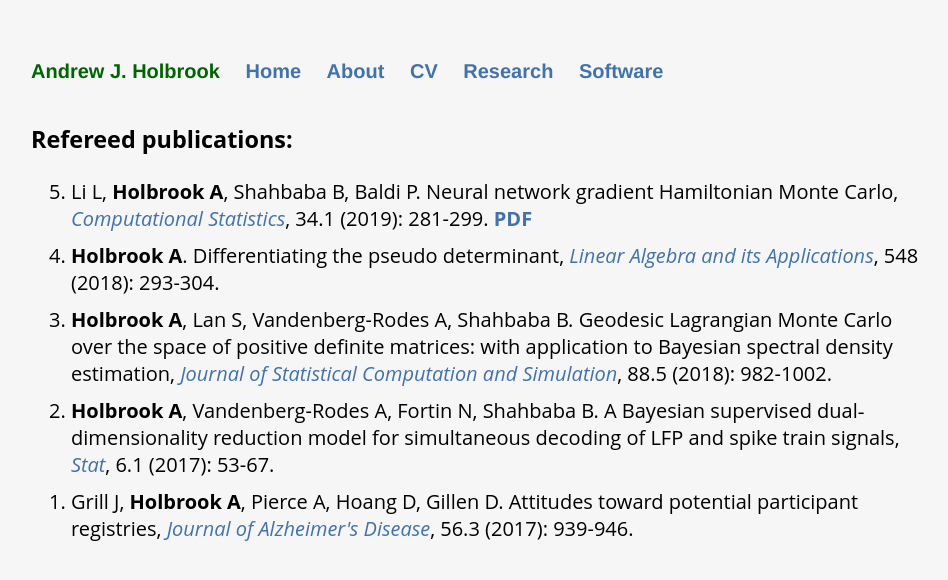
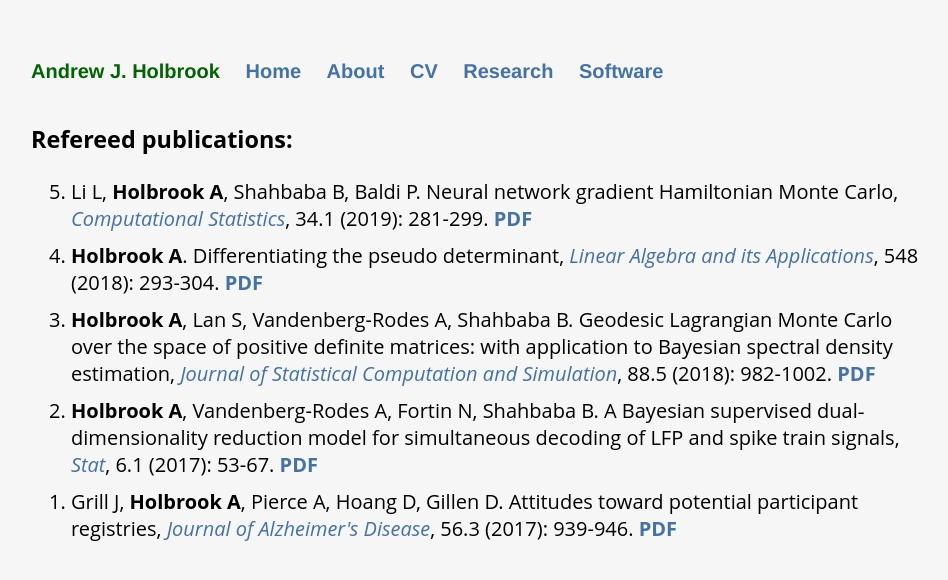
Before and after one commit to andrewjholbrook/andrewjholbrook.github.io, a Jekyll site: the page built from research.html, in a window 1280 px wide. Shown: the top 580 px of the page, without its empty margins (161-1109 px from the left). Built offline with Jekyll 4.4.1, drawn with Linux system fonts in a browser that asks for light colours.

Commit message:
Update research.html

```diff
--- a/research.html
+++ b/research.html
@@ -17,17 +17,17 @@ title: Research of Andrew Holbrook
     <li> <b>Holbrook A</b>.
           Differentiating the pseudo determinant,
        <i><a href="https://doi.org/10.1016/j.laa.2018.03.018" target="_blank">Linear Algebra and its Applications</a></i>,
-          548 (2018): 293-304.
+          548 (2018): 293-304. <a href="papers/pseudo.pdf" target="_blank"><b>PDF</b></a>
     <li> <b>Holbrook A</b>, Lan S, Vandenberg-Rodes A, Shahbaba B.
           Geodesic Lagrangian Monte Carlo over the space of positive definite matrices: with application to Bayesian spectral density estimation,
          <i><a href="https://doi.org/10.1080/00949655.2017.1416470" target="_blank">Journal of Statistical Computation and Simulation</a></i>,
-         88.5 (2018): 982-1002.
+         88.5 (2018): 982-1002. <a href="papers/PD.pdf" target="_blank"><b>PDF</b></a>
     <li> <b>Holbrook A</b>, Vandenberg-Rodes A, Fortin N, Shahbaba B.
           A Bayesian supervised dual‐dimensionality reduction model for simultaneous decoding of LFP and spike train signals,
        <i><a href="https://doi.org/10.1002/sta4.137" target="_blank">Stat</a></i>,
-          6.1 (2017): 53-67.
+          6.1 (2017): 53-67. <a href="papers/sDDRmodel.pdf" target="_blank"><b>PDF</b></a>
     <li> Grill J, <b>Holbrook A</b>, Pierce A, Hoang D, Gillen D.
           Attitudes toward potential participant registries,
                  <i><a href="https://content.iospress.com/articles/journal-of-alzheimers-disease/jad160873" target="_blank">Journal of Alzheimer's Disease</a></i>,
-          56.3 (2017): 939-946.
+          56.3 (2017): 939-946. <a href="papers/Grill.pdf" target="_blank"><b>PDF</b></a>
   </ol>
```
